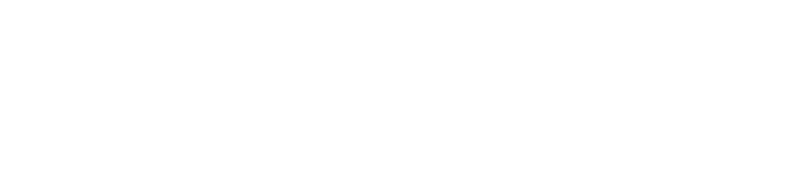
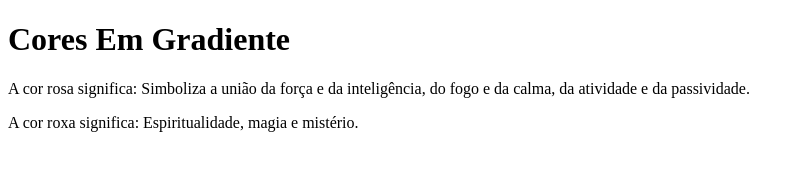
Before and after one commit to Pamelaamo/fundo-gradiente, a plain HTML site: page index.html in a window 1280 px wide. Shown: the whole page, without its empty margins (0-804 px from the left). Drawn offline with Linux system fonts and the light colour scheme.

Commit message:
criação do <header>, cabeçalho.

```diff
--- a/index.html
+++ b/index.html
@@ -7,6 +7,11 @@
     <title>Fundo Gradiente</title>
 </head>
 <body>
+    <header>
+        <h1>Cores Em Gradiente</h1>
+        <p>A cor rosa significa: Simboliza a união da força e da inteligência, do fogo e da calma, da atividade e da passividade.</p>
+        <p>A cor roxa significa: Espiritualidade, magia e mistério.</p>
+    </header>
 
 </body>
 </html>
```
